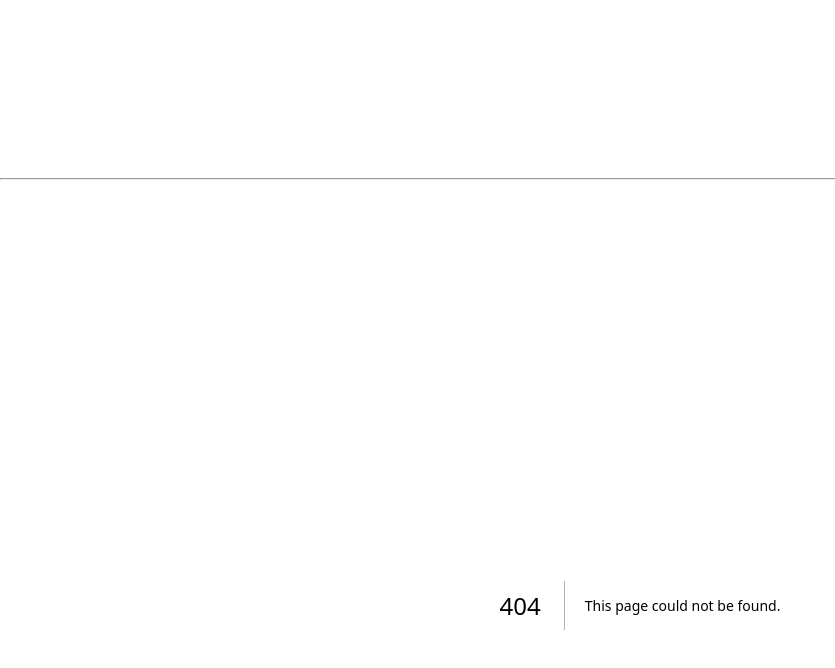
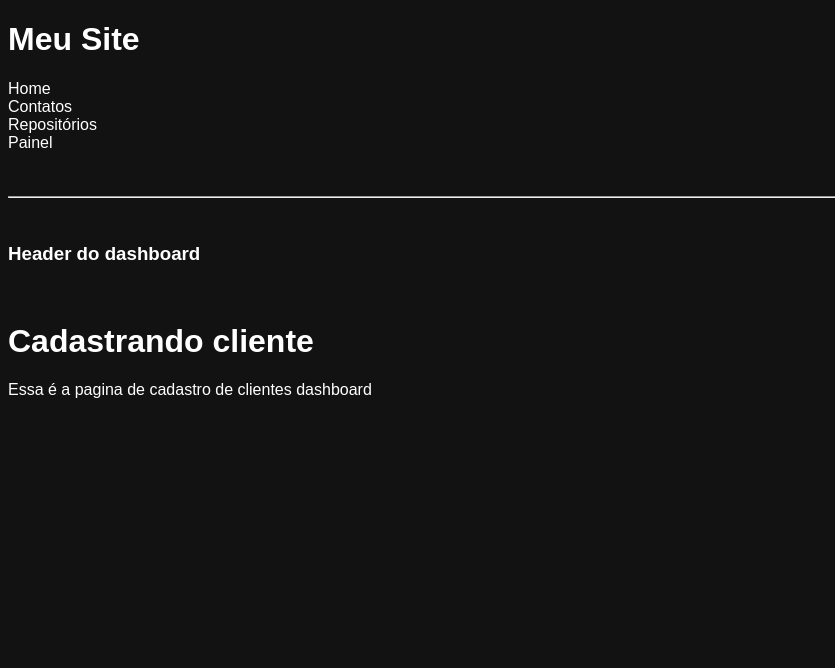
Before and after one commit to AlessandroPedroso/nextjs-appRouter, a Next.js app: page /dashboard/cadastro in a window 1280 px wide. Before the commit this address had no page. Shown: the top 668 px of the page, without its empty margins (0-835 px from the left). Built offline with nearby package versions, Linux system fonts and the light colour scheme.

Commit message:
Evoluindo com layouts no app router

```diff
--- /dev/null
+++ b/src/app/dashboard/cadastro/page.tsx
@@ -0,0 +1,8 @@
+export default function Cadastro() {
+  return (
+    <div>
+      <h1>Cadastrando cliente</h1>
+      <p>Essa é a pagina de cadastro de clientes dashboard</p>
+    </div>
+  );
+}
--- /dev/null
+++ b/src/app/dashboard/layout.tsx
@@ -0,0 +1,20 @@
+import { Metadata } from "next";
+
+export const metadata: Metadata = {
+  title: "Painel do site",
+  description: "Painel do usuário no site de aprendizado NextJS",
+};
+
+export default function DashboardLayout({
+  children,
+}: {
+  children: React.ReactNode;
+}) {
+  return (
+    <>
+      <h3>Header do dashboard</h3>
+      <br />
+      {children}
+    </>
+  );
+}
--- a/src/app/layout.tsx
+++ b/src/app/layout.tsx
@@ -1,9 +1,10 @@
 import { Header } from "@/components/header";
 import type { Metadata } from "next";
 import "./globals.css";
+
 export const metadata: Metadata = {
-  title: "Create Next App",
-  description: "Generated by create next app",
+  title: "Meu Site - Aprendendo NextJS",
+  description: "Site completo para praticar nextjs com o sujeito programador",
 };
 
 export default function RootLayout({
--- a/src/app/page.tsx
+++ b/src/app/page.tsx
@@ -27,7 +27,7 @@ async function delayFetch(url: string, delay: number) {
 async function getData() {
   const data = await delayFetch(
     "https://api.github.com/users/alessandropedroso/repos",
-    3050
+    1050
   );
   return data;
 }
--- a/src/components/header/index.tsx
+++ b/src/components/header/index.tsx
@@ -11,6 +11,8 @@ export function Header() {
       <br />
       <Link href="/repositorios">Repositórios</Link>
       <br />
+      <Link href="/dashboard">Painel</Link>
+      <br />
 
       <br />
       <br />
```
Also changed, not shown: src/app/dashboard/page.tsx (added, +9 -0 lines), src/app/dashboard/settings/page.tsx (added, +8 -0 lines).
